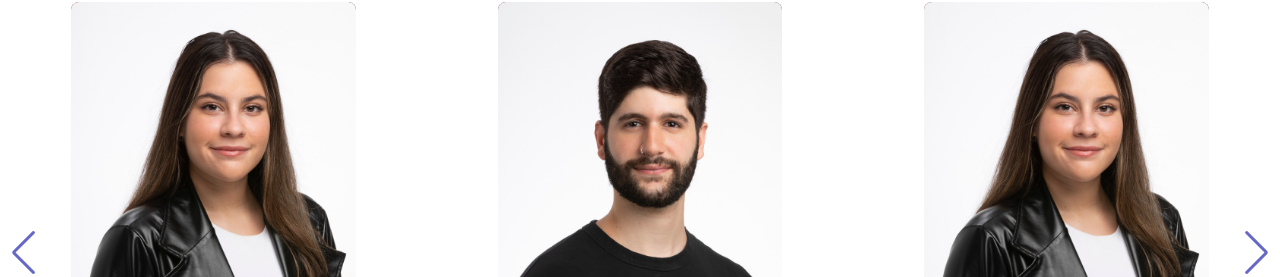
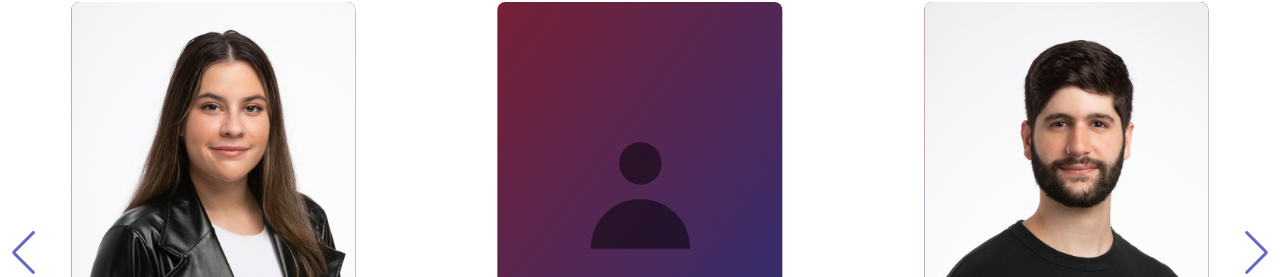
Before and after one commit to EleazarTracana/un-level-webapp, a React (Create React App) app: page / in a window 1280 px wide. Shown: the part 5012-5289 px from the top of the page. Built offline with nearby package versions, Linux system fonts and the light colour scheme.

Commit message:
Add changes in our tem section

```diff
--- a/src/sections/Overview.tsx
+++ b/src/sections/Overview.tsx
@@ -87,7 +87,7 @@ export default function Overview() {
 								loop={true}
 								className={
 									' col-start-1 row-start-1 h-full w-full transform-gpu transition-all delay-300 duration-[3000ms] ease-[cubic-bezier(0.34,1.56,0.64,1)]' +
-									`${video.scaled ? ' scale-75' : ' scale-0'}`
+									`${video.scaled ? ' scale-100' : ' scale-0'}`
 								}>
 								<source
 									src={UnLevelMolecule}
--- a/src/sections/Team.tsx
+++ b/src/sections/Team.tsx
@@ -23,6 +23,12 @@ export default function Team() {
 			position: 'Marketing Lead',
 			linkedIn: 'https://www.linkedin.com/in/eimmy-yanez-a175601b6/',
 			picture: eimmyYanez,
+		},
+		{
+			name: 'Lucila Bozich',
+			position: 'Marketing Assistant',
+			linkedIn: 'https://www.linkedin.com/in/lucila-bozich-3a2942213/',
+			picture: '',
 		}
 	]
 
```
